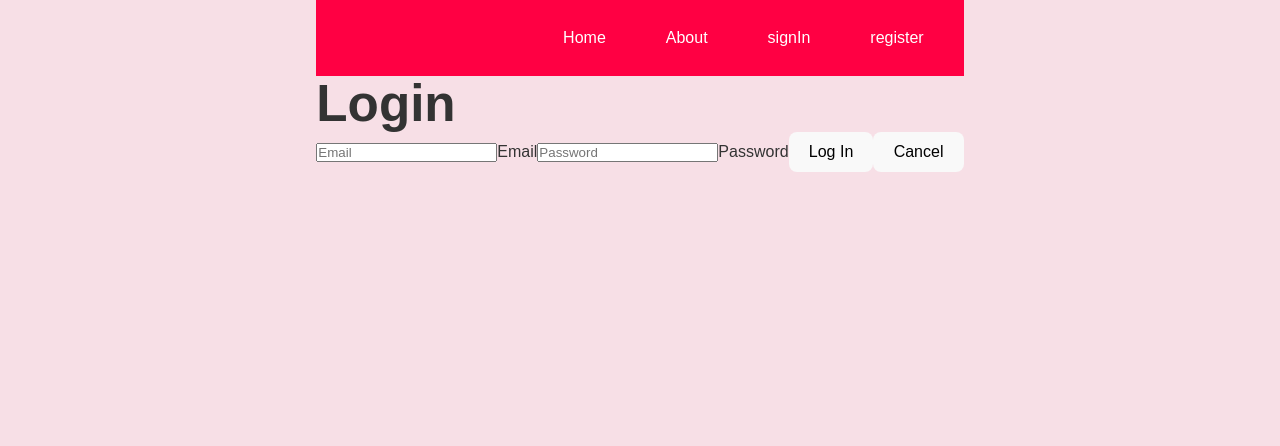
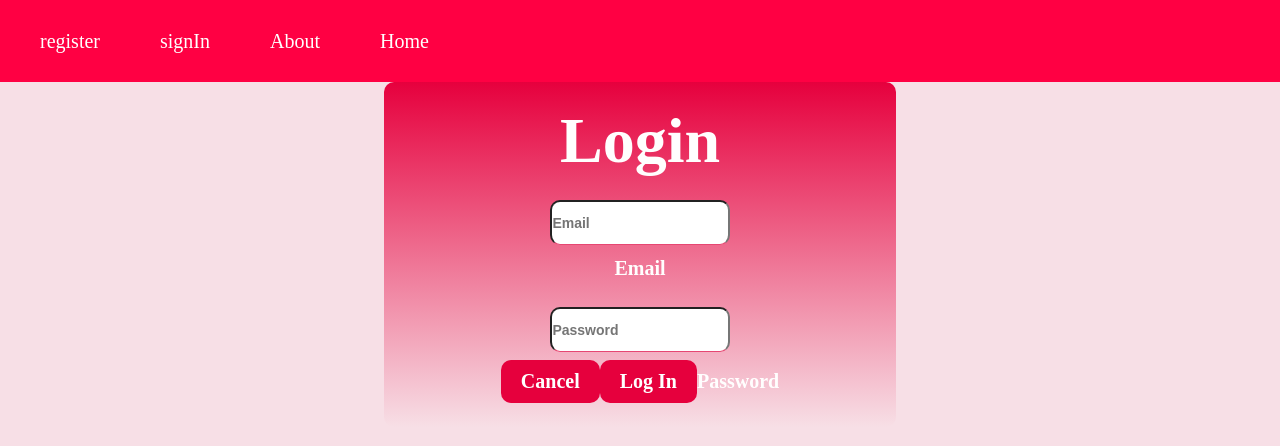
Before and after one commit to FA-FG/GA_Mart_Front, a React (Vite) app: page /login in a window 1280 px wide. Shown: the top 446 px of the page. Built offline with nearby package versions, Linux system fonts and the light colour scheme.

Commit message:
css auth and home page

```diff
--- a/src/App.css
+++ b/src/App.css
@@ -1,4 +1,3 @@
-/* Global box-sizing */
 *,
 *::before,
 *::after {
@@ -6,8 +5,12 @@
   margin: 0;
   padding: 0;
 }
+#root {
+  height: 100%;
+  width: 100%;
+  direction: rtl;
+}
 
-/* Body Background Color */
 body {
   background-color: #f7dfe6; /* Baby pink background */
   font-family: 'Arial', sans-serif;
@@ -16,36 +19,36 @@ body {
   flex-direction: column;
   align-items: center;
   justify-content: flex-start;
-  min-height: 100vh; /* Ensures the body takes full height */
+  min-height: 100vh;
   margin: 0;
-  width: 100%; /* Ensure body takes up full width */
+  width: 100%;
+font-family: 'Times New Roman', Times, serif;
 }
-
-/* Header styles */
 header {
-  background-color: #ff0043; /* Red background for the navbar */
+  background-color: #ff0043;
   width: 100%;
   padding: 1rem 0;
   box-shadow: none;
+
+
 }
+.header-container {
 
-.header-container {
-  max-width: 1200px;
   margin: 0 auto;
   padding: 0 20px;
   display: flex;
-  justify-content: flex-end; /* Aligns the links to the right */
+  justify-content: flex-end;
   align-items: center;
-  color: white; /* White text for better contrast */
+  color: white;
   width: 100%;
+
+
 }
-
-/* Navigation links */
 .header-nav {
   display: flex;
   gap: 20px;
+
 }
-
 .nav-link {
   color: white;
   font-size: 1rem;
@@ -53,27 +56,28 @@ header {
   padding: 10px 20px;
   border-radius: 5px;
   transition: background-color 0.3s ease, color 0.3s ease;
+  font-size: 20px;
+
 }
+.nav-link:hover {
+  background-color: #fff5f8;
+  color: blue;
+}
+.home-container {
 
-.nav-link:hover {
-  background-color: #cc0033;
-  color: white;
-}
-
-/* Main Container */
-.home-container {
-  max-width: 1200px;
+    height: 100%;
+  width: 100%;
+  direction: rtl;
+  max-width: 1400px;
   margin: 0 auto;
   padding: 2rem;
   text-align: center;
-  width: 100%;
   background-color: #fff5f8;
   border-radius: 10px;
   box-shadow: 0 4px 8px rgba(255, 0, 0, 0.2);
-  box-sizing: border-box; /* Ensures padding is included in the width */
+  box-sizing: border-box;
 }
 
-/* Search Bar and Clear Button Container */
 .search-container {
   display: flex;
   justify-content: center;
@@ -81,9 +85,8 @@ header {
   margin-bottom: 20px;
   gap: 10px;
   width: 100%;
-  box-sizing: border-box; /* Prevent layout shifting */
+  box-sizing: border-box;
 }
-
 .search-input {
   padding: 10px;
   width: 300px;
@@ -93,11 +96,9 @@ header {
   background-color: #fff5f8;
   transition: border-color 0.3s ease;
 }
-
 .search-input:focus {
   border-color: #ff0043;
 }
-
 .clear-button {
   padding: 10px 20px;
   background-color: #ff0043;
@@ -108,22 +109,18 @@ header {
   font-size: 1rem;
   transition: background-color 0.3s;
 }
-
 .clear-button:hover {
   background-color: #e6003d;
 }
+.product-list {
+  display:flex;
+flex-wrap:wrap;
 
-/* Product List */
-.product-list {
-  display: flex;
-  flex-wrap: wrap;
-  justify-content: center;
+  justify-content:center;
   gap: 20px;
   padding-top: 20px;
-  width: 100%;
+  width: 100;
 }
-
-/* Product Card Styling */
 .card {
   width: 250px;
   height: 250px;
@@ -140,39 +137,32 @@ header {
   align-items: center;
   padding: 10px;
 }
-
 .card:hover {
   transform: scale(1.05);
 }
-
 .card img {
   width: 100%;
   height: 120px;
   object-fit: cover;
   border-radius: 10px;
 }
-
 .card .info-wrapper {
   padding: 10px;
   text-align: center;
 }
-
 .card h3 {
   font-size: 1.2rem;
   color: #ff0043;
 }
-
 .card p {
   font-size: 1rem;
   color: #666;
   margin: 5px 0;
 }
-
 .card .price {
   font-weight: bold;
   color: #ff0043;
 }
-
 .add-to-cart-button {
   padding: 10px 15px;
   background-color: #ff0043;
@@ -185,25 +175,19 @@ header {
   align-self: center;
   margin: 10px 0;
 }
-
 .add-to-cart-button:hover {
   background-color: #e6003d;
 }
-
 .add-to-cart-button:disabled {
   background-color: #ccc;
   cursor: not-allowed;
 }
-
-/* Product Image */
 .product-image {
   width: 100%;
   height: 150px;
   object-fit: cover;
   border-radius: 8px;
 }
-
-/* Quantity Input Styling */
 .quantity-input {
   width: 80px;
   height: 40px;
@@ -216,33 +200,29 @@ header {
   -webkit-appearance: none;
   margin-left: 10px;
 }
-
 .quantity-input:focus {
-  border-color: #007bff;
+  border-color: #030507;
   outline: none;
 }
-
 .quantity-input:disabled {
   background-color: #f5f5f5;
   cursor: not-allowed;
 }
-
 .quantity-input:focus {
   background-color: #f0f8ff;
 }
-/* Container for the product details */
 .product-details-container {
   display: flex;
   justify-content: center;
   align-items: center;
   padding: 20px;
-  background-color: #f9f9f9;
+  background-color: #f7dfe6;
   min-height: 100vh;
+
+
 }
-
-/* Card styling */
 .product-card {
-  background-color: #fff;
+  background-color: #fff5f8;
   border-radius: 8px;
   box-shadow: 0 4px 6px rgba(0, 0, 0, 0.1);
   width: 100%;
@@ -250,41 +230,31 @@ header {
   padding: 20px;
   text-align: center;
 }
-
-/* Title styling */
 .product-title {
   font-size: 1.8rem;
   font-weight: bold;
   margin-bottom: 20px;
   color: #333;
 }
-
-/* Image container */
 .product-image-containerr {
   margin-bottom: 20px;
 }
-
-/* Product image styling */
 .product-image-details {
   width: 100%;
   max-width: 300px;
   height: auto;
   border-radius: 8px;
 }
-
-/* Product information */
 .product-infoo {
   margin-bottom: 20px;
   text-align: left;
 }
-
 .product-namee {
   font-size: 1.4rem;
   font-weight: 600;
   color: #444;
   margin-bottom: 10px;
 }
-
 .product-quantityy,
 .product-pricee,
 .product-descriptionn {
@@ -292,14 +262,11 @@ header {
   color: #666;
   margin-bottom: 10px;
 }
-
-/* Action section */
 .product-action {
   margin-top: 20px;
 }
-
 .add-to-cart-buttonn {
-  background-color: #007bff;
+  background-color: #e6003d;
   color: #fff;
   border: none;
   border-radius: 4px;
@@ -310,7 +277,7 @@ header {
 }
 
 .add-to-cart-buttonn:hover {
-  background-color: #0056b3;
+  background-color: #e64772;
 }
 
 /* Responsive design */
@@ -328,3 +295,72 @@ header {
     padding: 8px 16px;
   }
 }
+p{
+font-size: 26px ;
+font-weight:bold;
+font-style: oblique;
+
+/* sing up page */
+}
+.form{
+  margin:auto;
+
+  text-align: center;
+ background:
+linear-gradient(to top, #f7dfe6, #e6003d);
+border-radius: 10px;
+  color: #fffefe;
+  padding: 1.5rem 2rem;
+  width: 40vw;
+  font-size: 20px;
+font-weight: bold;
+}
+#username{
+  justify-self:center;
+  border-radius: 10px;
+  }
+#email  {
+    justify-self:center;
+    border-radius: 10px;
+    }
+#password{
+  justify-self:center;
+  border-radius: 10px;
+  }
+#confirmPass {
+justify-self:center;
+border-radius: 10px;
+}
+#profileImg{
+  justify-self:center;
+  border-radius: 10px;
+  }
+input {
+
+  display: flex;
+  direction: ltr;
+  border-bottom: 1px solid #e64772;
+  display: block;
+  margin: 1.5rem 0 0.5rem;
+  padding: 0.8rem 0;
+  transition: border 0.3s ease-in;
+  width: 40%;
+  font-size: 14px;
+  font-weight: bold;
+}
+input:focus {
+  border-color: #1e90ff;
+  outline: none;
+}
+button{
+  background-color: #e6003d;
+  color: #fff;
+  border:#ffffff;
+  border-radius: 10px;
+  padding: 10px 20px;
+  font-size: 1rem;
+  cursor: pointer;
+  transition: background-color 0.3s ease;
+  font-size: 20px;
+font-weight: bold;
+}
--- a/src/pages/About.jsx
+++ b/src/pages/About.jsx
@@ -1,21 +1,15 @@
 const About = () => {
   return (
+
+
     <p>
-      At [GA Mart], we're more than just an online marketplace – we’re a
-      community-driven platform dedicated to empowering small and local grocery
-      stores. Our mission is simple: to help local businesses thrive by
-      connecting them to a broader customer base through our website. We
-      understand the challenges small grocery stores face in today’s competitive
-      market. That’s why we’ve created a platform designed to spotlight their
-      unique products, providing them with the tools and support they need to
-      grow. From fresh produce to specialty items, we’re committed to showcasing
-      the best from local vendors, ensuring customers have access to quality
-      goods while supporting their communities. By partnering with us, small
-      grocery stores can reach new customers, streamline their online presence,
-      and focus on what they do best – providing exceptional products and
-      service. Together, we’re building a network that strengthens local
-      economies and fosters sustainable growth. Join us in supporting small
-      businesses and creating a more connected, vibrant food community.
+At GA Mart, we're more than just an online marketplace – we’re a community-driven platform dedicated to empowering small and local grocery stores. Our mission is simple: to help local businesses thrive by connecting them to a broader customer base through our website.
+
+We understand the challenges small grocery stores face in today’s competitive market. That’s why we’ve created a platform designed to spotlight their unique products, providing them with the tools and support they need to grow. From fresh produce to specialty items, we’re committed to showcasing the best from local vendors, ensuring customers have access to quality goods while supporting their communities.
+
+By partnering with us, small grocery stores can reach new customers, streamline their online presence, and focus on what they do best – providing exceptional products and service. Together, we’re building a network that strengthens local economies and fosters sustainable growth.
+Join us in supporting small businesses and creating a more connected, vibrant food community.
+
     </p>
   )
 }
```
Also changed, not shown: 1 other file (tests, documents, lock files or other folders).
